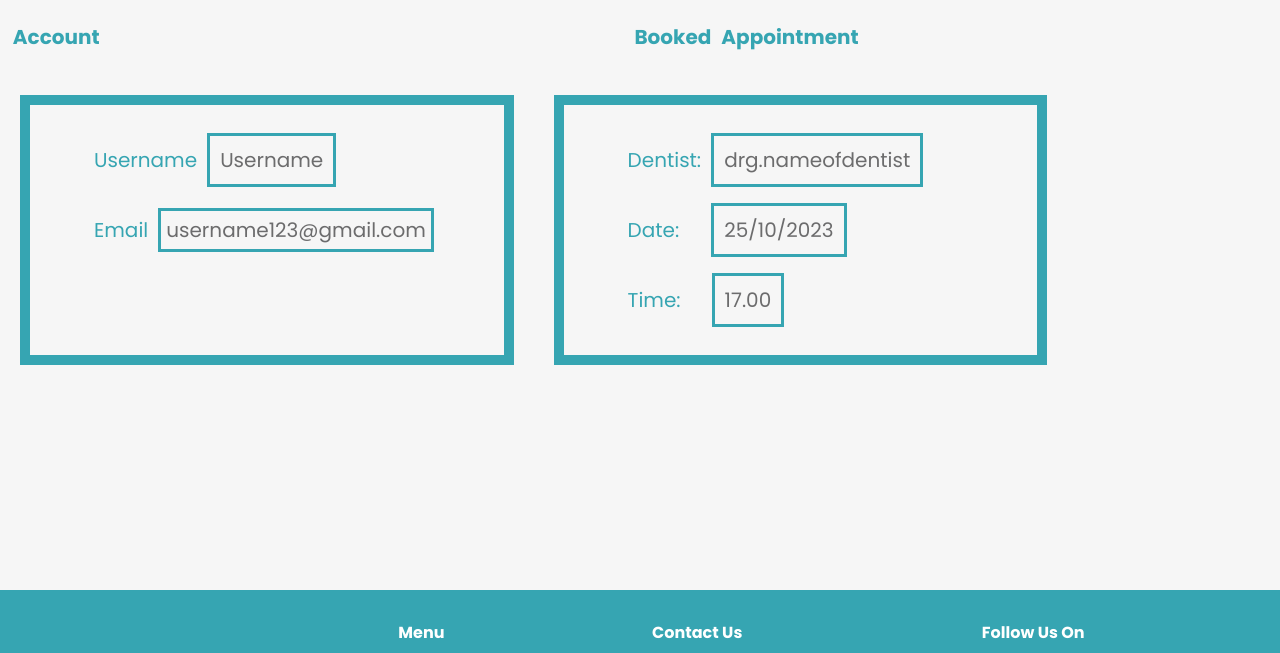
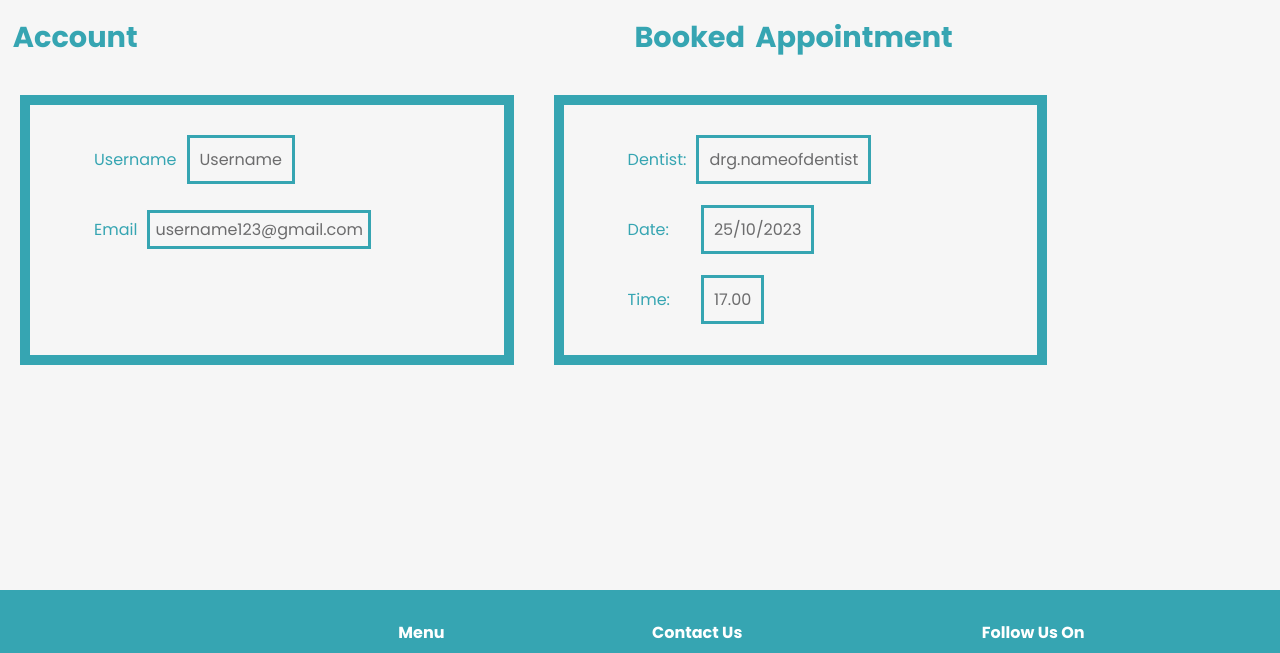
Before and after one commit to wicis07/Test02, a plain HTML site: page profile page.html in a window 1280 px wide. Shown: the part 140-793 px from the top of the page. Drawn offline with Linux system fonts and the light colour scheme.

```diff
--- a/profile page.html
+++ b/profile page.html
@@ -35,7 +35,7 @@
         margin-bottom: 0px;
         /* text-align: center; */
         line-height: 75px;
-        font-size: 10px;
+        font-size: 90%;
     }
 
     .flex-container {
@@ -50,7 +50,7 @@
         margin: 20px;
         /* text-align: center; */
         line-height: 70px;
-        font-size: 20px;
+        font-size: 100%;
         padding-left: 5%;
         padding-right: 32%;
         margin-bottom: 0px;
```
